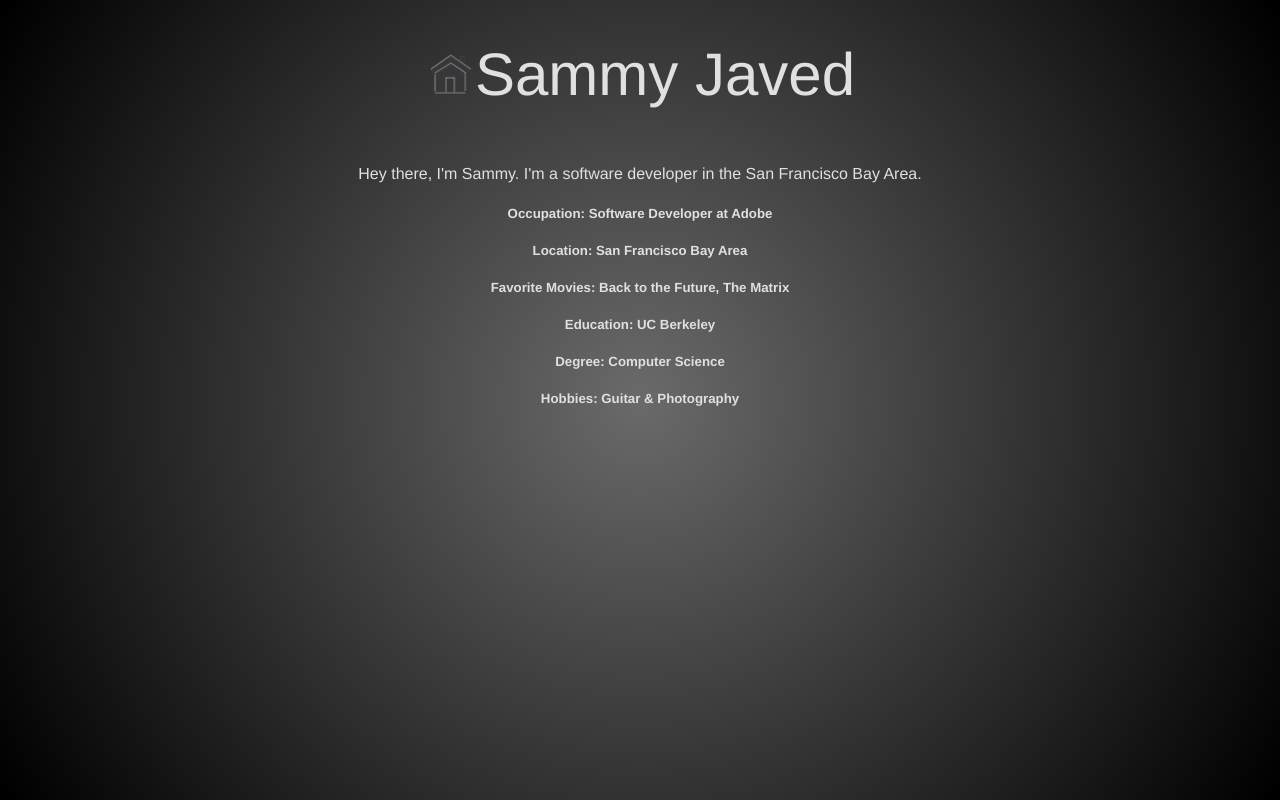
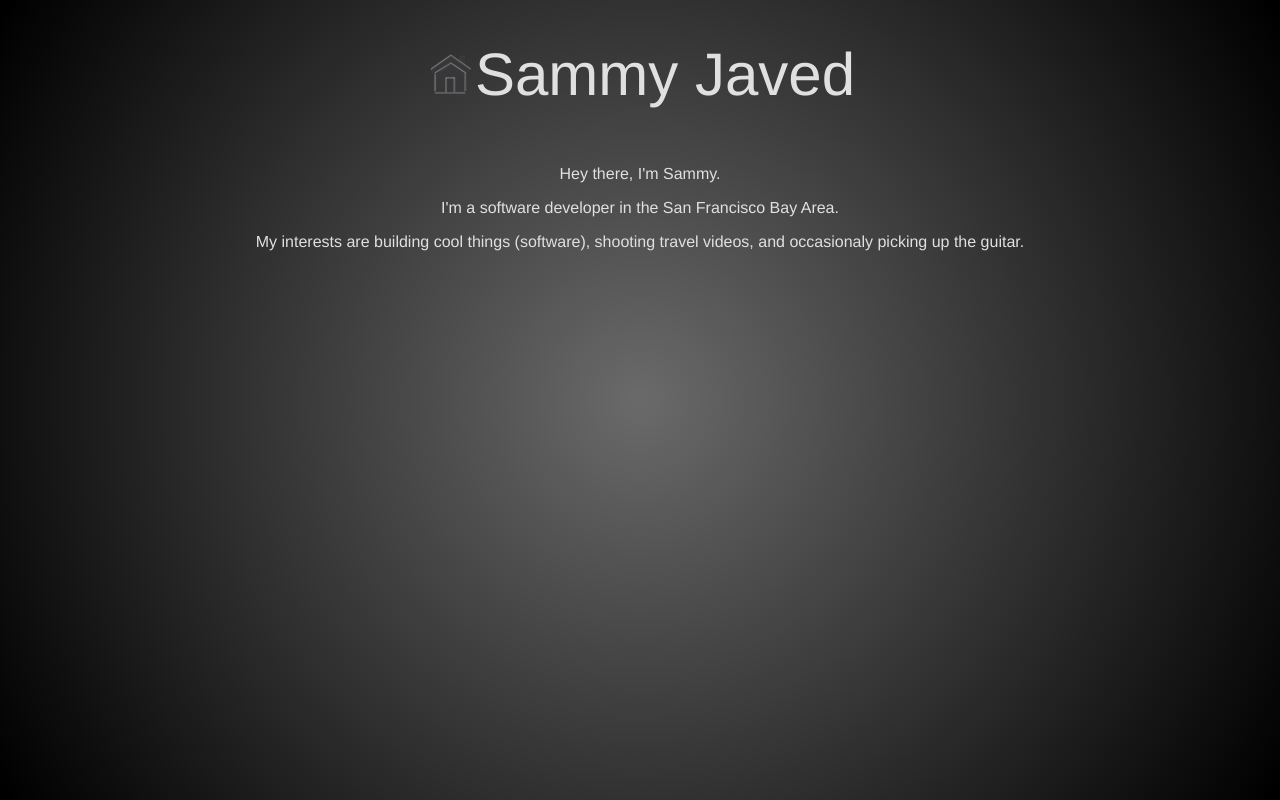
Before and after one commit to osamja/my-personal-website, a React (Create React App) app: page /bio in a window 1280 px wide. Built offline with nearby package versions, Linux system fonts and the light colour scheme.

Commit message:
removed bio, professional section.

```diff
--- a/src/pages/Bio.jsx
+++ b/src/pages/Bio.jsx
@@ -28,15 +28,9 @@ export default class Bio extends Component {
     render() {
         return (
             <div className="Bio" style={this.state.style}>
-                <p>
-                    Hey there, I'm Sammy.  I'm a software developer in the San Francisco Bay Area.
-                </p>
-                <h5>Occupation: Software Developer at Adobe</h5>
-                <h5>Location: San Francisco Bay Area</h5>
-                <h5>Favorite Movies: Back to the Future, The Matrix</h5>
-                <h5>Education: UC Berkeley</h5>
-                <h5>Degree: Computer Science</h5>
-                <h5>Hobbies: Guitar & Photography</h5>
+                <p>Hey there, I'm Sammy.  </p>
+                <p>I'm a software developer in the San Francisco Bay Area.</p>
+                <p>My interests are building cool things (software), shooting travel videos, and occasionaly picking up the guitar.</p>
             </div>
         );
     }
--- a/src/scripts/Gallery/homepage.js
+++ b/src/scripts/Gallery/homepage.js
@@ -21,11 +21,6 @@ export const imgUrls = [
         'url': '/books',
     },
     {
-        'src': getHomePageSource('bosphorus.jpg'),
-        'text': 'Bio',
-        'url': '/bio',
-    },
-    {
         'src': getHomePageSource('travel.jpg'),
         'text': 'Travel',
         'url': '/travel',
@@ -45,9 +40,4 @@ export const imgUrls = [
         'text': 'Movies',
         'url': '/movies',
     },
-    {
-        'src': getHomePageSource('professional.jpg'),
-        'text': 'Professional',
-        'url': '/professional',
-    },
 ];
```
